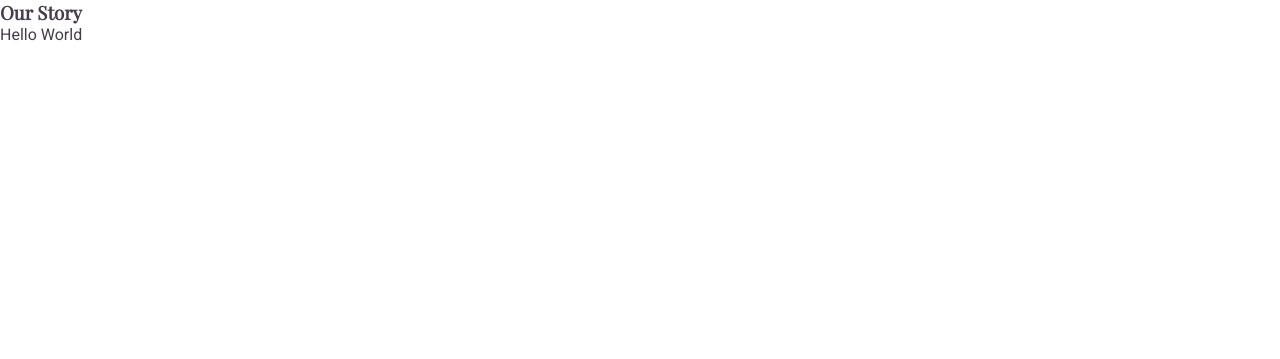
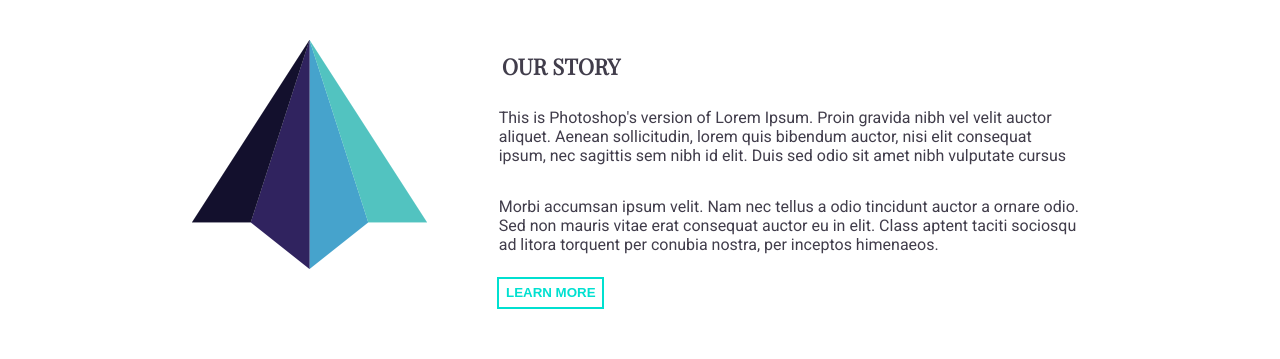
Before and after one commit to FreddySeydon/psd_to_html, a plain HTML site: page index.html in a window 1280 px wide. Drawn offline with nearby package versions, Linux system fonts and the light colour scheme.

Commit message:
section story completed

```diff
--- a/index.html
+++ b/index.html
@@ -18,8 +18,23 @@
     <main>
         <section class="story fontBlack">
             <article class="storyContent">
-                <h1>Our Story</h1>
-                <p>Hello World</p>
+                <figure>
+                    <img src="img/png/logo-big.png" alt="logo-big">
+                </figure>
+                <div class="text">
+                    <h1>OUR STORY</h1>
+                    <p>This is Photoshop's version  of Lorem Ipsum. Proin gravida nibh
+                        vel velit auctor aliquet. Aenean sollicitudin, lorem quis bibendum
+                        auctor, nisi elit consequat ipsum, nec sagittis sem nibh id elit.
+                        Duis sed odio sit amet nibh vulputate cursus</p>
+
+                    <p>Morbi accumsan ipsum velit. Nam nec tellus a odio tincidunt auctor
+                        a ornare odio. Sed non  mauris vitae erat consequat auctor eu in elit.
+                        Class aptent taciti sociosqu ad litora torquent per conubia nostra, per
+                        inceptos himenaeos.</p>
+
+                    <button>LEARN MORE</button>
+                </div>
             </article>
         </section>
         <section class="video fontWhite">
--- a/style.css
+++ b/style.css
@@ -6,6 +6,7 @@
 
 h1 {
     font-family: "Playfair Display", serif;
+    font-size: 1.375em
 }
 
 p {
@@ -24,4 +25,39 @@ button {
     color: #00e0d0;
     border-style: solid;
     border-color: #00e0d0;
+    background-color: transparent;
+    padding: 0.5em;
+    margin: 0.5em;
+    font-weight: bold;
 }
+
+.story {
+    /* border: solid 2px red; */
+    display: flex;
+    justify-content: center;
+}
+
+.storyContent {
+    /* border: solid 2px blue; */
+    display: flex;
+    justify-content: flex-start;
+    padding: 2.5em 0;
+    width: 70%;
+}
+
+.storyContent figure {
+    flex: 1;
+}
+
+.storyContent .text {
+    flex: 2;
+}
+
+.storyContent .text h1 {
+    padding: 0.5em;
+    font-weight: bold;
+}
+
+.storyContent .text p {
+    padding: 1em 0.5em;
+}
```
